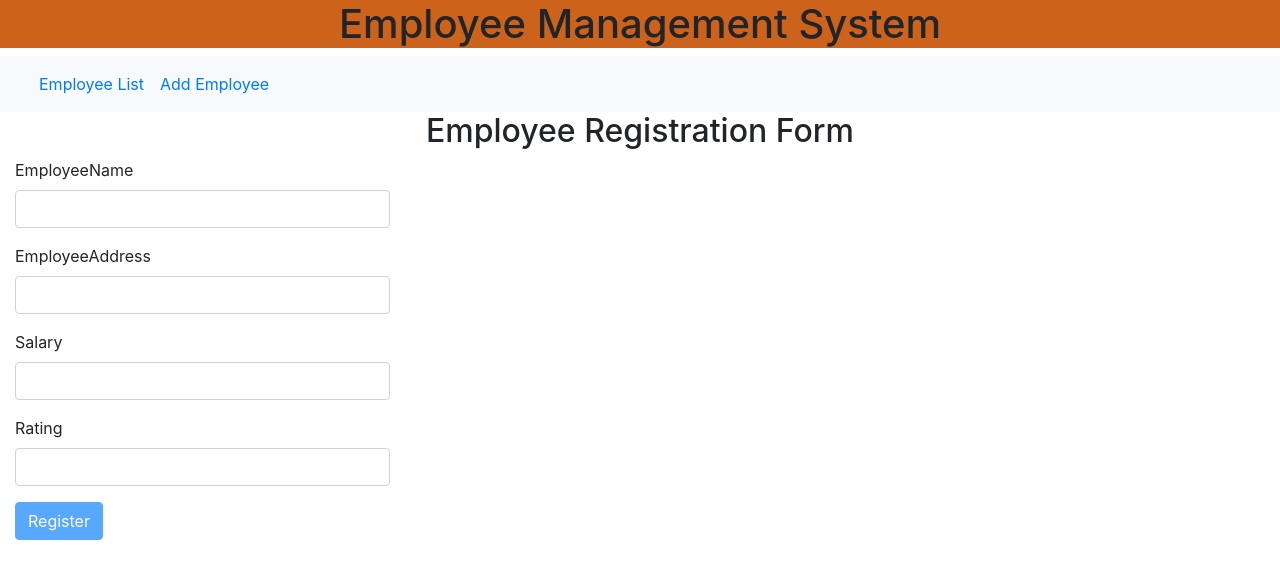
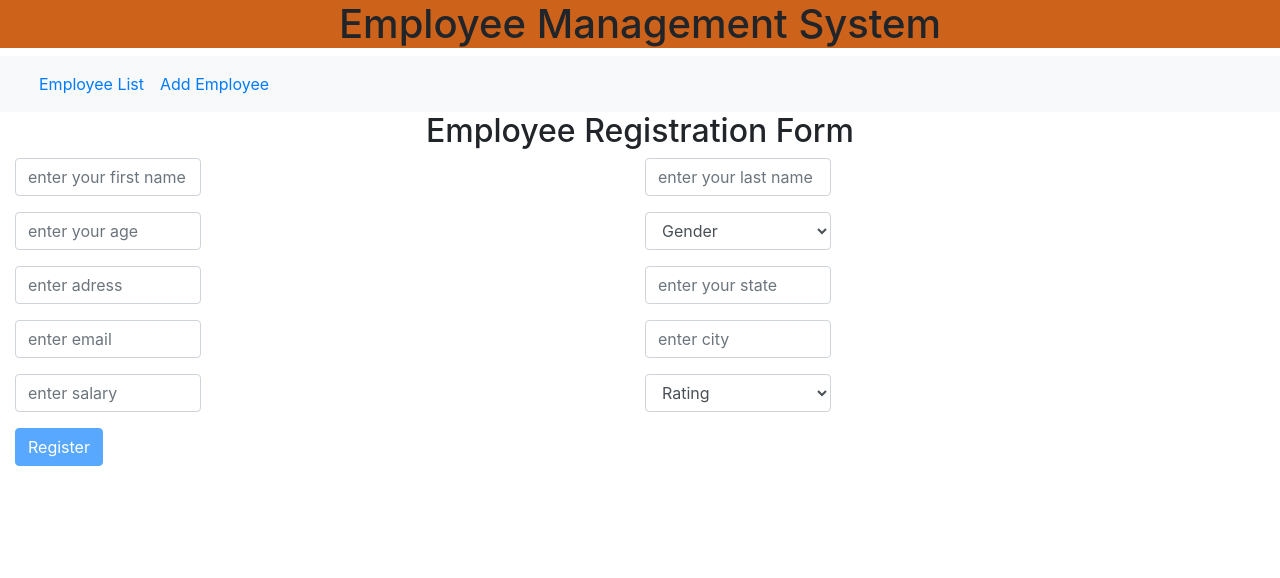
Before and after one commit to deepali060199/ems-frontend1, an Angular app: page /create-employee in a window 1280 px wide. Shown: the top 578 px of the page. Built offline with nearby package versions, Linux system fonts and the light colour scheme.

Commit message:
new form

```diff
--- a/src/app/create-employee/create-employee.component.html
+++ b/src/app/create-employee/create-employee.component.html
@@ -1,28 +1,144 @@
 <div class="container-fluid">
   <h2>Employee Registration Form</h2>
   <form [formGroup]="registrationForm" (ngSubmit)="onSubmit()">
-    <div class="form-group">
-      <label>EmployeeName</label>
+    <div class="form-row">
+      <div class="form-group col">
+        <input
+          formControlName="firstName"
+          type="text"
+          class="form-control"
+          placeholder="enter your first name"
+        />
 
-      <input formControlName="name" type="text" class="form-control" />
-
-      <span style="color: red" *ngIf="name && name.invalid && name.touched"
-        >EmployeeName is required</span
+        <span
+          style="color: red"
+          *ngIf="firstName && firstName.invalid && firstName.touched"
+          >FirstName is required</span
         >
       </div>
-    <div class="form-group">
-      <label>EmployeeAddress</label>
-      <input formControlName="address" type="text" class="form-control" />
+      <div class="form-group col">
+        <input
+          formControlName="lastName"
+          type="text"
+          class="form-control"
+          placeholder="enter your last name"
+        />
+        <span
+          style="color: red"
+          *ngIf="lastName && lastName.invalid && lastName.touched"
+          >LastName is required</span
+        >
+      </div>
+    </div>
+    <div class="form-row">
+      <div class="form-group col">
+        <input
+          formControlName="age"
+          type="text"
+          class="form-control"
+          placeholder="enter your age"
+        />
+        <span style="color: red" *ngIf="age && age.invalid && age.touched"
+          >Age is required</span
+        >
+      </div>
+      <div class="form-group col">
+        <select id="inputState" class="form-control">
+          <option selected>Gender</option>
+          <option>Male</option>
+          <option>Female</option>
+          <option>Other</option>
+        </select>
+      </div>
+    </div>
+    <div class="form-row">
+      <div class="form-group col-md-6">
+        <input
+          formControlName="address"
+          type="text"
+          class="form-control"
+          placeholder="enter adress"
+        />
+
         <span
           style="color: red"
           *ngIf="address && address.invalid && address.touched"
-        >EmployeeAddress is required</span
+          >address is required</span
         >
       </div>
+      <div class="form-group col-md-6">
+        <input
+          formControlName="state"
+          type="text"
+          class="form-control"
+          placeholder="enter your state"
+        />
+        <span style="color: red" *ngIf="state && state.invalid && state.touched"
+          >State is required</span
+        >
+      </div>
+    </div>
+    <div class="form-row">
+      <div class="form-group col">
+        <input
+          formControlName="email"
+          type="text"
+          class="form-control"
+          placeholder="enter email"
+        />
 
-    <div class="form-group">
-      <label>Salary</label>
-      <input formControlName="salaryGrade" type="text" class="form-control" />
+        <span style="color: red" *ngIf="email && email.invalid && email.touched"
+          >email is required</span
+        >
+      </div>
+      <div class="form-group col">
+        <input
+          formControlName="city"
+          type="text"
+          class="form-control"
+          placeholder="enter city"
+        />
+
+        <span style="color: red" *ngIf="city && city.invalid && city.touched"
+          >city is required</span
+        >
+      </div>
+    </div>
+
+    <div class="form-row">
+      <div class="form-group col">
+        <input
+          formControlName="salary"
+          type="text"
+          class="form-control"
+          placeholder="enter salary"
+        />
+
+        <span
+          style="color: red"
+          *ngIf="salary && salary.invalid && salary.touched"
+          >Salary is required</span
+        >
+      </div>
+      <div class="form-group col">
+        <select id="inputState" class="form-control">
+          <option selected>Rating</option>
+          <option>1</option>
+          <option>2</option>
+          <option>3</option>
+          <option>4</option>
+          <option>5</option>
+        </select>
+      </div>
+    </div>
+
+    <!-- <div class="form-group ">
+        <input
+          formControlName="salaryGrade"
+          type="text "
+          class="form-control"
+          placeholder="enter salary"
+        />
         <span
           style="color: red"
           *ngIf="salaryGrade && salaryGrade.invalid && salaryGrade.touched"
@@ -30,15 +146,15 @@
         >
       </div>
 
-    <div class="form-group">
-      <label>Rating</label>
+      <div class="form-group >
+
       <input formControlName="rating" type="text" class="form-control" />
       <span
         style="color: red"
         *ngIf="rating && rating.invalid && rating.touched"
         >Rating can only be integer</span
       >
-    </div>
+    </div> -->
 
     <button
       [disabled]="registrationForm.invalid"
--- a/src/app/create-employee/create-employee.component.ts
+++ b/src/app/create-employee/create-employee.component.ts
@@ -23,20 +23,46 @@ export class CreateEmployeeComponent {
   ) {}
 
   registrationForm = new FormGroup({
-    name: new FormControl('', [Validators.required]),
+    firstName: new FormControl('', [Validators.required]),
+    lastName: new FormControl('', [Validators.required]),
+    // gender: new FormControl('', [Validators.required]),
+    age: new FormControl('', [Validators.required]),
     address: new FormControl('', [Validators.required]),
-    salaryGrade: new FormControl('', [Validators.required]),
-    rating: new FormControl('', [Validators.pattern('[1-9]+$')]),
+    state: new FormControl('', [Validators.required]),
+
+    email: new FormControl('', [Validators.required]),
+    city: new FormControl('', [Validators.required]),
+
+    salary: new FormControl('', [Validators.required]),
+    // rating: new FormControl('', [Validators.pattern('[1-9]+$')]),
   });
 
-  get name() {
-    return this.registrationForm.get('name');
+  get firstName() {
+    return this.registrationForm.get('firstName');
+  }
+  get lastName() {
+    return this.registrationForm.get('lastName');
+  }
+  get gender() {
+    return this.registrationForm.get('gender');
+  }
+  get age() {
+    return this.registrationForm.get('age');
   }
   get address() {
     return this.registrationForm.get('address');
   }
-  get salaryGrade() {
-    return this.registrationForm.get('salaryGrade');
+  get state() {
+    return this.registrationForm.get('state');
+  }
+  get city() {
+    return this.registrationForm.get('city');
+  }
+  get email() {
+    return this.registrationForm.get('email');
+  }
+  get salary() {
+    return this.registrationForm.get('salary');
   }
   get rating() {
     return this.registrationForm.get('rating');
--- a/src/app/employee-list/employee-list.component.html
+++ b/src/app/employee-list/employee-list.component.html
@@ -10,9 +10,14 @@
           />
         </th>
         <th>id</th>
-        <th>name</th>
-        <th>address</th>
-        <th>salaryGrade</th>
+        <th>firstName</th>
+        <th>lastName</th>
+        <th>gender</th>
+        <th>age</th>
+
+        <th>email</th>
+        <th>city</th>
+        <th>salary</th>
         <th>rating</th>
         <th>
           <button
@@ -66,9 +71,13 @@
           />
         </td>
         <td>{{ e.id }}</td>
-        <td>{{ e.name }}</td>
-        <td>{{ e.address }}</td>
-        <td>{{ e.salaryGrade }}</td>
+        <td>{{ e.firstName }}</td>
+        <td>{{ e.lastName }}</td>
+        <td>{{ e.gender }}</td>
+        <td>{{ e.age }}</td>
+        <td>{{ e.email }}</td>
+        <td>{{ e.city }}</td>
+        <td>{{ e.salary }}</td>
         <td>{{ e.rating }}</td>
       </tr>
     </tbody>
--- a/src/app/employee.ts
+++ b/src/app/employee.ts
@@ -1,8 +1,16 @@
 export class Employee {
   id: number = 0;
-  name: string = '';
+  firstName: string = '';
+  lastName: string = '';
+  age: number = 0;
+  gender: string = '';
+
   address: string = '';
-  salaryGrade: number = 0;
+  state: string = '';
+  city: string = '';
+  email: string = '';
+
+  salary: number = 0;
   rating: number = 0;
   checked: boolean = false;
 }
--- a/src/app/update-employee/update-employee.component.html
+++ b/src/app/update-employee/update-employee.component.html
@@ -8,7 +8,7 @@
         class="form-control"
         placeholder="enter employee name"
         id="name"
-        [(ngModel)]="employee.name"
+        [(ngModel)]="employee.firstName"
         name="name"
       />
     </div>
```
Also changed, not shown: src/app/iolympic-data.ts (deleted, +0 -12 lines). Lines whose indentation alone changed are shown as unchanged.
